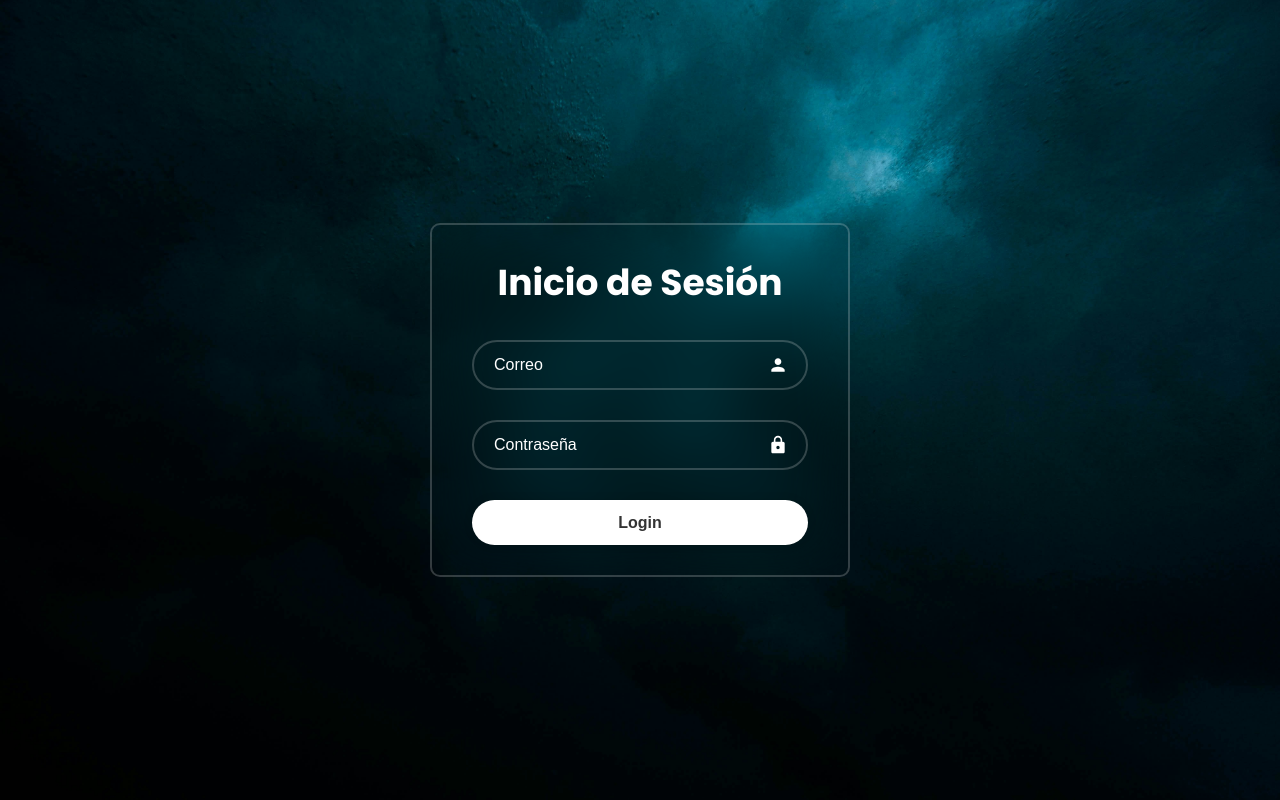
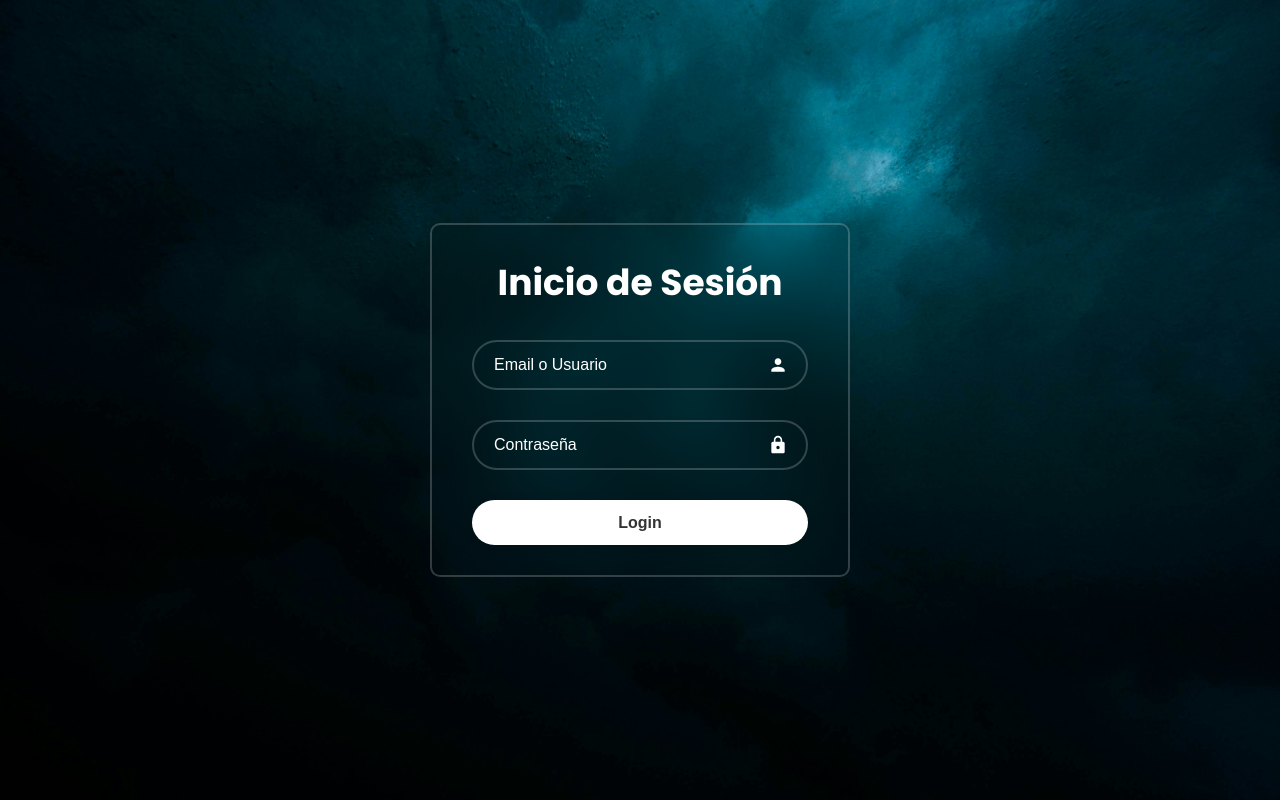
Before and after one commit to Pinzon2018/FrontEnd-Proyecto, a React (Vite) app: page / in a window 1280 px wide. Built offline with nearby package versions, Linux system fonts and the light colour scheme.

Commit message:
cambios en la vista de login, se puede ingresar con correo y con username

```diff
--- a/src/components/Login/Login.jsx
+++ b/src/components/Login/Login.jsx
@@ -5,12 +5,21 @@ import PersonIcon from '@mui/icons-material/Person';
 import LockIcon from '@mui/icons-material/Lock';
 
 function Login() {
-    const [Email_Usu, setEmail] = useState("");
+    const [loginInput, setLoginInput] = useState(""); // Email o Username
     const [Contraseña_hash, setPassword] = useState("");
 
+
     const handleLogin = () => {
+        // Detectar si es email o username y enviar ambos campos
+        const isEmail = loginInput.includes('@');
+        const loginData = {
+            Email_Usu: isEmail ? loginInput : "",
+            Nombre_Usu: !isEmail ? loginInput : "",
+            Contraseña_hash: Contraseña_hash
+        };
+
         axios
-            .post("http://127.0.0.1:5000/login", {Email_Usu, Contraseña_hash})
+            .post("http://127.0.0.1:5000/login", loginData)
             .then((response) => {
                 localStorage.setItem('token', response.data.access_token);
                 window.location.href = "/inicio";
@@ -27,9 +36,10 @@ function Login() {
                 <h1>Inicio de Sesión</h1>
                 <div className="input-box">
                     <input
-                    type="email"
-                    placeholder="Correo"
-                    onChange={(e) => setEmail(e.target.value)}
+                    type="text"
+                    placeholder="Email o Usuario"
+                    value={loginInput}
+                    onChange={(e) => setLoginInput(e.target.value)}
                     />
                     <PersonIcon className='icon' />
                 </div>
@@ -37,6 +47,7 @@ function Login() {
                     <input
                     type="password"
                     placeholder="Contraseña"
+                    value={Contraseña_hash}
                     onChange={(e) => setPassword(e.target.value)}
                     />
                     <LockIcon className='icon' />
--- a/src/components/Navbar/Navbar.jsx
+++ b/src/components/Navbar/Navbar.jsx
@@ -28,7 +28,7 @@ export default function Navbar({ onLogout }) {
     const drawer = (
         <div>
             <List>
-                {['Inicio', 'Perfil', 'Usuarios', 'Categorias', 'Proveedores', 'Subcategorias', 'Productos', 'Ventas', 'Historial'].map((text) => (
+                {['Inicio', 'Perfil', 'Usuarios', 'Categorias', 'Proveedores', 'Subcategorias', 'Productos', 'POS', 'Historial'].map((text) => (
                     <ListItem button component={LinkBehavior} to={`/${normalizeText(text)}`} key={text}>
                         <ListItemText primary={text} />
                     </ListItem>
--- a/src/components/Subcategorias/RegistroSubcategoria.jsx
+++ b/src/components/Subcategorias/RegistroSubcategoria.jsx
@@ -43,7 +43,7 @@ const RegistroSubcategoria = () => {
             const response = await axios.post('http://127.0.0.1:5000/subcategorias', {
                 Nombre_Subcategoria,
                 Descripcion_Subcategoria,
-                Id_Categoria: categoria,
+                Id_Categoria: parseInt(categoria, 10),
             }, {
                 headers: { Authorization: `Bearer ${token}` }
             });
--- a/src/components/Venta/GenerarVenta.jsx
+++ b/src/components/Venta/GenerarVenta.jsx
@@ -83,14 +83,13 @@ const GenerarVenta = () => {
       <form onSubmit={handleSubmit} className="venta-form">
         <div className="form-group">
           <label>Producto</label>
-          <select value={productoId} onChange={(e) => setProductoId(e.target.value)} required>
-            <option value="">Seleccionar producto</option>
-            {productos.map(producto => (
-              <option key={producto.Id_Producto} value={producto.Id_Producto}>
-                {producto.Nombre_Prod}
-              </option>
-            ))}
-          </select>
+            <input
+            type="number"
+            value={productoId}
+            onChange={(e) => setProductoId(e.target.value)}
+            required
+            min="1"
+          />
         </div>
 
         <div className="form-group">
```
Also changed, not shown: src/components/Venta/Ventas.jsx (line endings or trailing spaces), src/components/Venta/codigo.txt (added).
